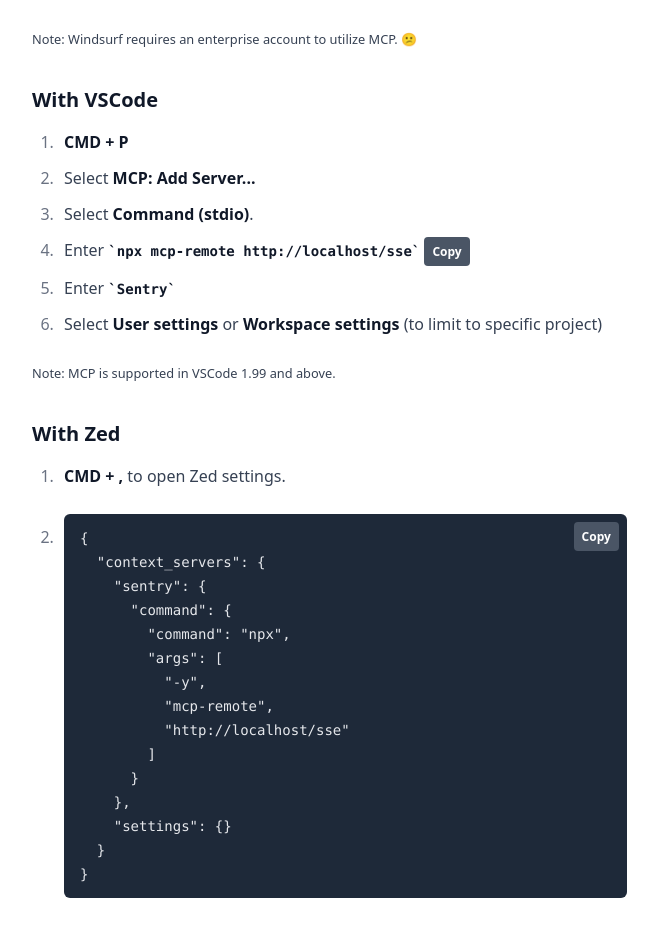
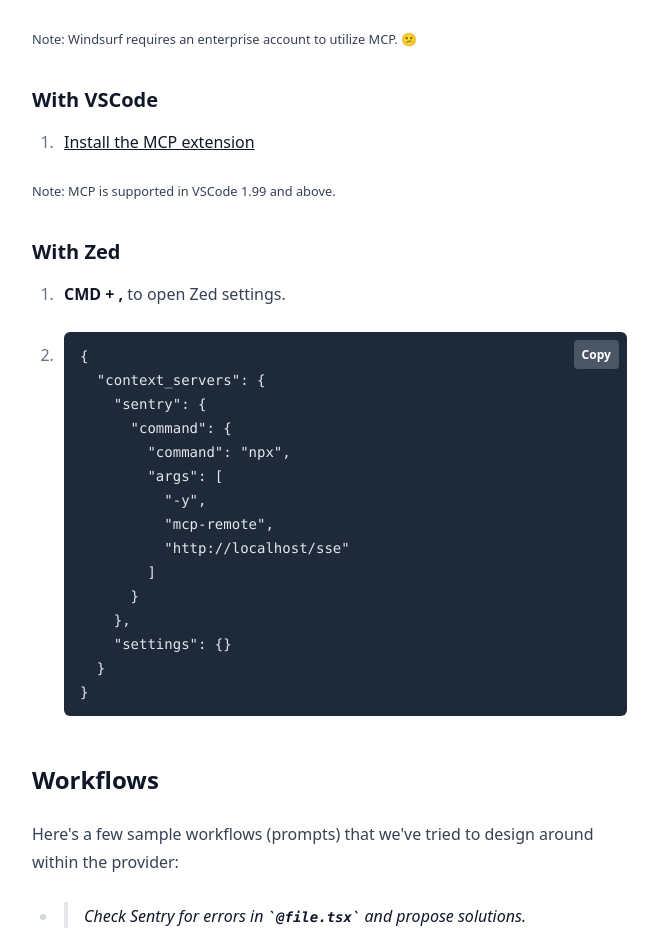
Before and after one commit to srinathpasupathi/zoho-mcp-server, a React (Vite) app: page / in a window 1280 px wide. Shown: the part 1060-1988 px from the top of the page, without its empty margins (0-658 px from the left). Built offline with nearby package versions, Linux system fonts and the light colour scheme.

Commit message:
Add VSCode handler

```diff
--- a/src/web/App.tsx
+++ b/src/web/App.tsx
@@ -15,6 +15,11 @@
     undefined,
     2,
   );
+  const vsCodeHandler = `vscode:mcp/install?${new URLSearchParams({
+    name: "Sentry",
+    type: "sse",
+    url: sseUrl,
+  }).toString()}`;
   const zedInstructions = JSON.stringify(
     {
       context_servers: {
@@ -115,33 +120,7 @@
             <h3 id="with-vscode">With VSCode</h3>
             <ol>
               <li>
-                <strong>CMD + P</strong>
-              </li>
-              <li>
-                Select <strong>MCP: Add Server...</strong>
-              </li>
-              <li>
-                Select <strong>Command (stdio)</strong>.
-              </li>
-              <li>
-                Enter <code>npx mcp-remote {sseUrl}</code>{" "}
-                <button
-                  type="button"
-                  className="btn"
-                  onClick={() => {
-                    navigator.clipboard.writeText(`npx mcp-remote ${sseUrl}`);
-                  }}
-                >
-                  Copy
-                </button>
-              </li>
-              <li>
-                Enter <code>Sentry</code>
-              </li>
-              <li>
-                Select <strong>User settings</strong> or{" "}
-                <strong>Workspace settings</strong> (to limit to specific
-                project)
+                <a href={vsCodeHandler}>Install the MCP extension</a>
               </li>
             </ol>
             <p>
```
